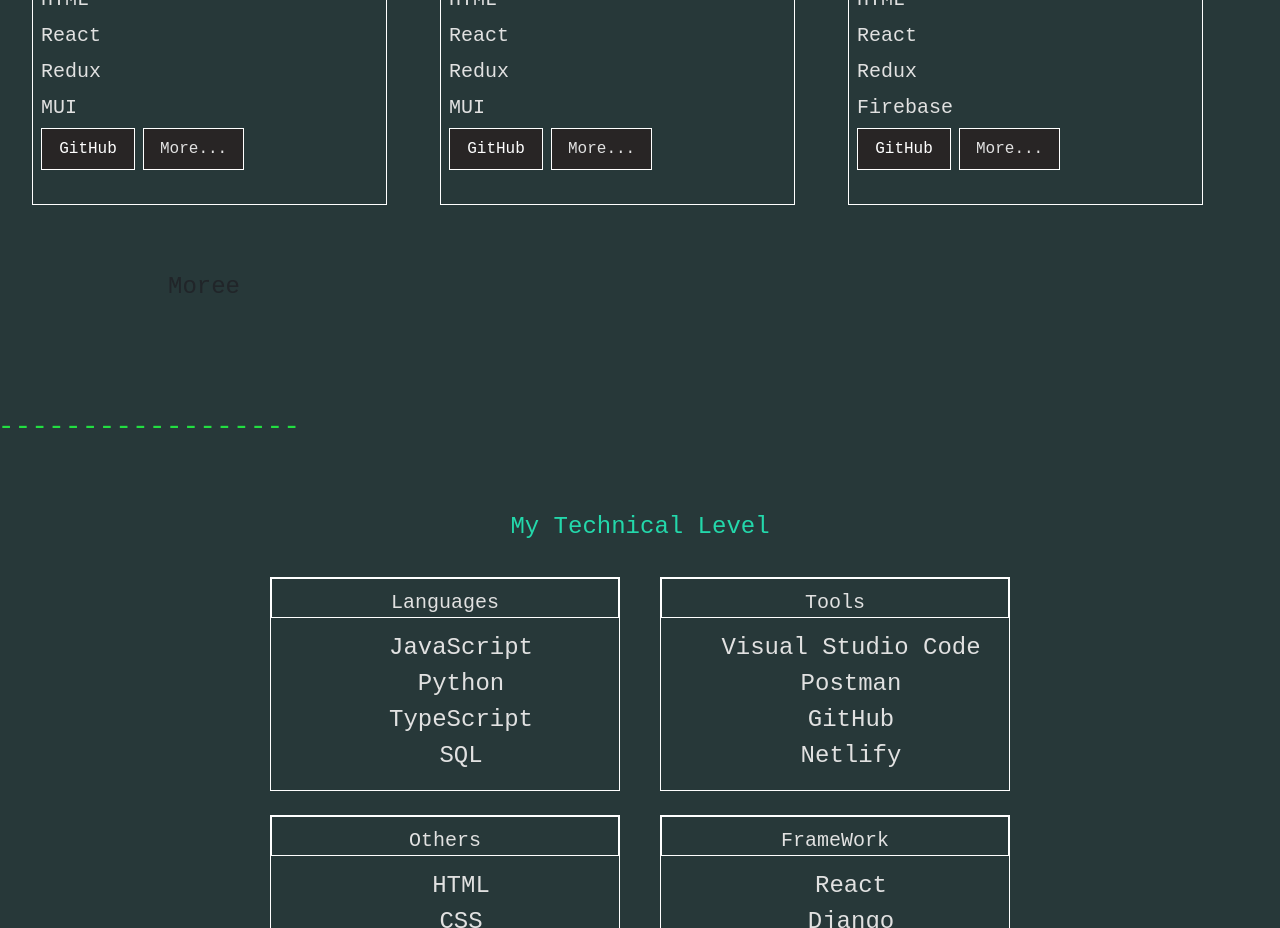
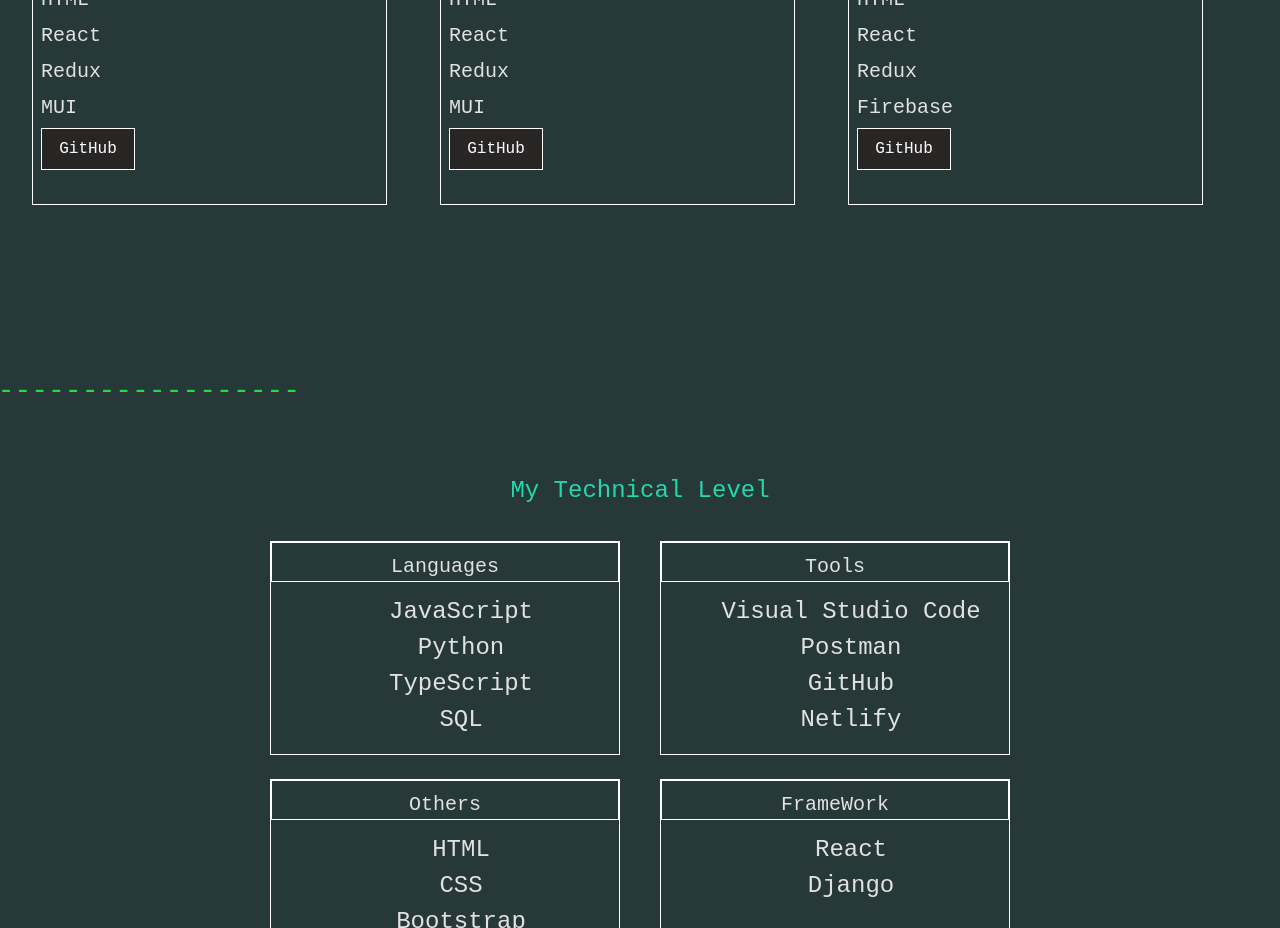
Before and after one commit to ozlemakcicek/Portfolio, a React (Create React App) app: page / in a window 1280 px wide. Shown: the part 3080-4008 px from the top of the page. Built offline with nearby package versions, Linux system fonts and the light colour scheme.

Commit message:
update more button

```diff
--- a/package.json
+++ b/package.json
@@ -9,6 +9,7 @@
     "bootstrap": "^5.3.1",
     "react": "^18.2.0",
     "react-dom": "^18.2.0",
+    "react-router-dom": "^6.16.0",
     "react-scripts": "5.0.1",
     "swiper": "^10.2.0",
     "web-vitals": "^2.1.4"
--- a/src/components/projects/Moree.jsx
+++ /dev/null
@@ -1,9 +0,0 @@
-import React from 'react'
-
-const Moree = () => {
-  return (
-    <div>Moree</div>
-  )
-}
-
-export default Moree
--- a/src/components/projects/Projects.jsx
+++ b/src/components/projects/Projects.jsx
@@ -1,9 +1,12 @@
-import React from 'react'
+import React, { useState } from 'react'
 import "./projects.css"
-import Moree from './Moree';
+
 
 
 export default function Projects() {
+
+
+
   return (
     <div className="projects">
       <section className="global" id="projects">
@@ -25,7 +28,7 @@
                 <h5>React</h5>
                 <h5>Redux</h5>
                 <h5>MUI</h5>
-                {/* <p>Stock Tracker App </p> */}
+
                 <div className="butt">
                   <button>
                     <a
@@ -35,7 +38,8 @@
                       GitHub
                     </a>
                   </button>
-                  <button>More...</button>
+
+                  {/* <button> More... </button> */}
                 </div>
               </div>
             </div>
@@ -62,7 +66,8 @@
                       GitHub
                     </a>
                   </button>
-                  <button>More...</button>
+
+                  {/* <button> More... </button> */}
                 </div>
               </div>
             </div>
@@ -83,20 +88,20 @@
                 <div className="butt">
                   <button>
                     <a
-                      href="https://github.com/ozlemakcicek/MyMovieApp"
+                      href="https://github.com/ozlemakcicek/MovieApp"
                       target="blank"
                     >
                       GitHub
                     </a>
                   </button>
-                  <button>More...</button>
+
+                  {/* <button> More... </button> */}
                 </div>
               </div>
             </div>
           </div>
         </div>
       </section>
-    <Moree/>
     </div>
   );
 }
```
Also changed, not shown: src/App.js (+8 -10 lines), 1 other file (tests, documents, lock files or other folders).
